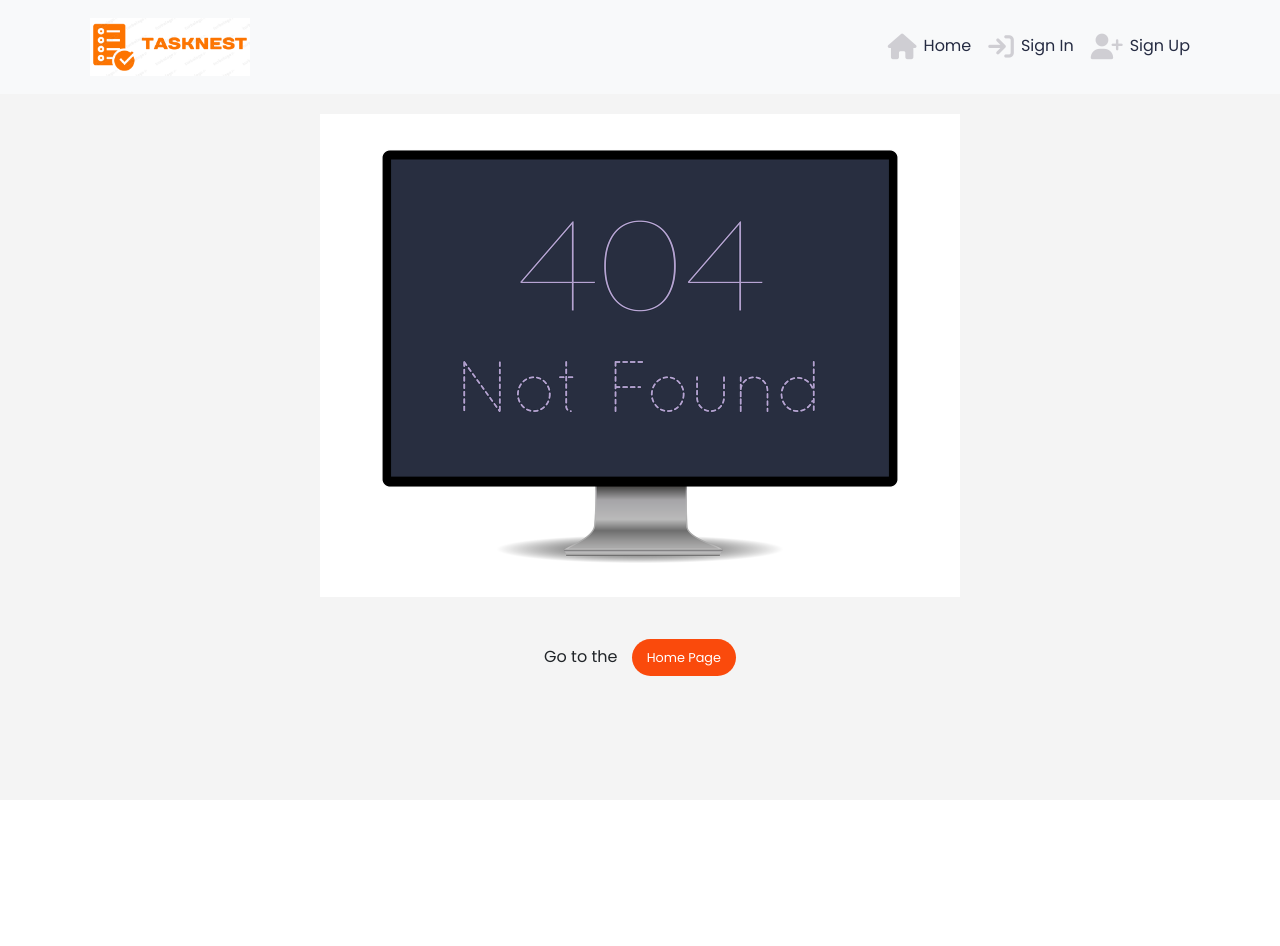
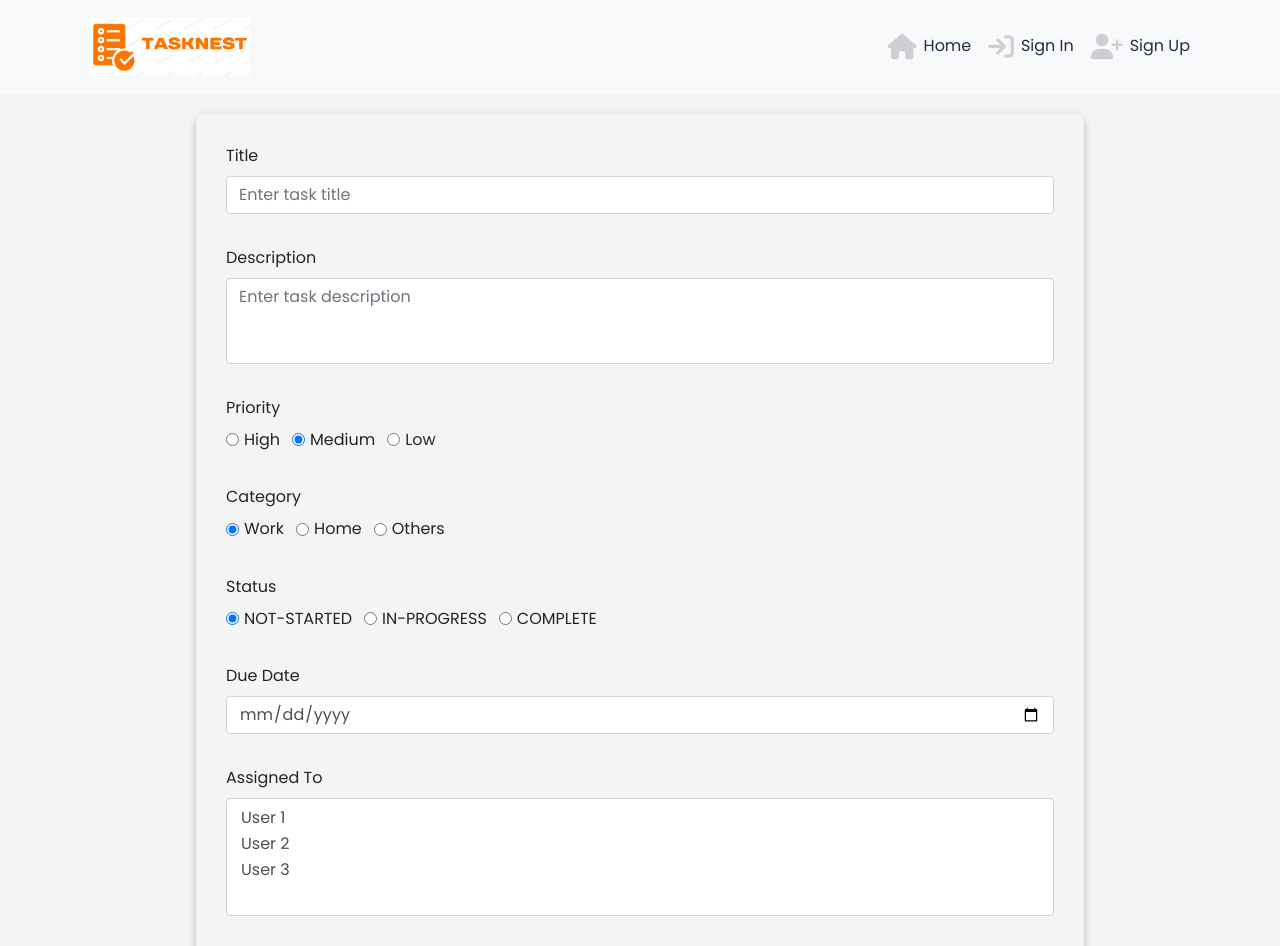
Before and after one commit to Katya-Semeniuk/task-nest, a React (Create React App) app: page /tasks/create in a window 1280 px wide. Shown: the top 946 px of the page. Before the commit the page ends 800 px from the top, so only its background shows below. Built offline with nearby package versions, Linux system fonts and the light colour scheme; no server answers.

Commit message:
added TaskForm component and react icon library to the project

```diff
--- a/package.json
+++ b/package.json
@@ -12,6 +12,7 @@
     "react": "^17.0.2",
     "react-bootstrap": "^1.6.3",
     "react-dom": "^17.0.2",
+    "react-icons": "^5.3.0",
     "react-infinite-scroll-component": "^6.1.0",
     "react-router-dom": "^5.3.0",
     "react-scripts": "^4.0.3",
--- a/src/App.js
+++ b/src/App.js
@@ -4,7 +4,7 @@ import styles from "./App.module.css";
 import NavBar from "./components/NavBar";
 import SignIn from './pages/SignIn';
 import SignUp from './pages/SignUp';
-import TasksList from './components/TasksList';
+import Tasks from "./pages/Tasks";
 import NotFound from './pages/NotFound';
 import "./api/axiosDefault";
 
@@ -34,8 +34,8 @@ function App() {
           />
           <Route
             exact
-            path="/tasks"
-            render={() => <TasksList />}
+            path="/tasks/create"
+            render={() => <Tasks />}
           />
           <Route
             render={() => <NotFound />}
--- a/src/components/SignInForm.jsx
+++ b/src/components/SignInForm.jsx
@@ -11,7 +11,6 @@ import {
   Col,
   Row,
   Container,
-  Alert,
 } from "react-bootstrap";
 
 import axios from "axios";
@@ -96,9 +95,7 @@ const SignInForm = () => {
               Sign in
             </Button>
             {errors.non_field_errors?.map((message, idx) => (
-              <Alert key={idx} variant="warning" className="mt-3">
-                {message}
-              </Alert>
+              <p className={`${styles.Alert} mt-3`} key={idx} >{message}</p>
             ))}
           </Form>
         </Container>
--- /dev/null
+++ b/src/components/TaskForm.jsx
@@ -0,0 +1,251 @@
+import React, { useState } from "react";
+import { Container, Form, Button, Col, Row } from "react-bootstrap";
+import styles from "../styles/TaskForm.module.css";
+import btnStyles from "../styles/Button.module.css";
+import { MdOutlineLibraryAdd } from "react-icons/md";
+
+import axios from "axios";
+
+function TaskForm() {
+  const [createTaskData, setCreateTaskData] = useState({
+    title: "",
+    description: "",
+    due_date: "",
+    priority: "medium",
+    category: "work",
+    status: "not started",
+    assigned_to: [], // Масив для призначення користувачів
+  });
+
+  const {
+    title,
+    description,
+    due_date,
+    priority,
+    category,
+    status,
+    assigned_to,
+  } = createTaskData;
+
+  const handleChange = (event) => {
+    setCreateTaskData({
+      ...createTaskData,
+      [event.target.name]: event.target.value,
+    });
+  };
+
+  const handleSubmit = async (event) => {
+    event.preventDefault();
+    try {
+      await axios.post("/dj-rest-auth/tasks/create/", createTaskData);
+    } catch (err) {
+      console.log(err);
+    }
+  };
+
+  const handleMultiSelect = (e) => {
+    const selectedOptions = Array.from(
+      e.target.selectedOptions,
+      (option) => option.value
+    );
+    setCreateTaskData((prev) => ({
+      ...prev,
+      assigned_to: selectedOptions,
+    }));
+  };
+
+  return (
+    <Container>
+      <div className={styles.Container}>
+        <Form onSubmit={handleSubmit}>
+          <Row className="mb-3">
+            <Col>
+              <Form.Group controlId="title">
+                <Form.Label>Title</Form.Label>
+                <Form.Control
+                  type="text"
+                  name="title"
+                  value={title}
+                  onChange={handleChange}
+                  placeholder="Enter task title"
+                  required
+                />
+              </Form.Group>
+            </Col>
+          </Row>
+
+          <Row className="mb-3">
+            <Col>
+              <Form.Group controlId="description">
+                <Form.Label>Description</Form.Label>
+                <Form.Control
+
+                  as="textarea"
+                  rows={3}
+                  name="description"
+                  value={description}
+                  onChange={handleChange}
+                  placeholder="Enter task description"
+                  style={{ resize: 'none' }}
+                />
+              </Form.Group>
+            </Col>
+          </Row>
+
+          <Row className="mb-3">
+            <Col>
+              <Form.Group controlId="priority">
+                <Form.Label>Priority</Form.Label>
+                <div>
+                  <Form.Check
+                    inline
+                    type="radio"
+                    label="High"
+                    name="priority"
+                    value="high"
+                    checked={priority === "high"}
+                    onChange={handleChange}
+                  />
+                  <Form.Check
+                    inline
+                    type="radio"
+                    label="Medium"
+                    name="priority"
+                    value="medium"
+                    checked={priority === "medium"}
+                    onChange={handleChange}
+                  />
+                  <Form.Check
+                    inline
+                    type="radio"
+                    label="Low"
+                    name="priority"
+                    value="low"
+                    checked={priority === "low"}
+                    onChange={handleChange}
+                  />
+                </div>
+              </Form.Group>
+            </Col>
+          </Row>
+
+          <Row className="mb-3">
+            <Col>
+              <Form.Group controlId="category">
+                <Form.Label>Category</Form.Label>
+                <div>
+                  <Form.Check
+                    inline
+                    type="radio"
+                    label="Work"
+                    name="category"
+                    value="work"
+                    checked={category === "work"}
+                    onChange={handleChange}
+                  />
+                  <Form.Check
+                    inline
+                    type="radio"
+                    label="Home"
+                    name="category"
+                    value="home"
+                    checked={category === "home"}
+                    onChange={handleChange}
+                  />
+                  <Form.Check
+                    inline
+                    type="radio"
+                    label="Others"
+                    name="category"
+                    value="others"
+                    checked={category === "others"}
+                    onChange={handleChange}
+                  />
+                </div>
+              </Form.Group>
+            </Col>
+          </Row>
+          <Row className="mb-3">
+            <Col>
+              <Form.Group controlId="status">
+                <Form.Label>Status</Form.Label>
+                <div>
+                  <Form.Check
+                    inline
+                    type="radio"
+                    label="NOT-STARTED"
+                    name="status"
+                    value="not started"
+                    checked={status === "not started"}
+                    onChange={handleChange}
+                  />
+                  <Form.Check
+                    inline
+                    type="radio"
+                    label="IN-PROGRESS"
+                    name="status"
+                    value="in-rpogress"
+                    checked={status === "in-rpogress"}
+                    onChange={handleChange}
+                  />
+                  <Form.Check
+                    inline
+                    type="radio"
+                    label="COMPLETE"
+                    name="status"
+                    value="completed"
+                    checked={status === "completed"}
+                    onChange={handleChange}
+                  />
+                </div>
+              </Form.Group>
+            </Col>
+          </Row>
+
+          <Row className="mb-3">
+            <Col>
+              <Form.Group controlId="due_date">
+                <Form.Label>Due Date</Form.Label>
+                <Form.Control
+                  type="date"
+                  name="due_date"
+                  value={due_date}
+                  onChange={handleChange}
+                />
+              </Form.Group>
+            </Col>
+          </Row>
+
+          <Row className="mb-3">
+            <Col>
+              <Form.Group controlId="assigned_to">
+                <Form.Label>Assigned To</Form.Label>
+                <Form.Control
+                  as="select"
+                  multiple
+                  name="assigned_to"
+                  onChange={handleMultiSelect}
+                >
+                  {/* Припустимо, список користувачів передається через пропс users */}
+                  <option value="1">User 1</option>
+                  <option value="2">User 2</option>
+                  <option value="3">User 3</option>
+                </Form.Control>
+              </Form.Group>
+            </Col>
+          </Row>
+
+          <Button
+            className={`${btnStyles.Button} ${btnStyles.Middle} ${btnStyles.Blue}`}
+            type="submit"
+          >
+            Create Task
+            <MdOutlineLibraryAdd className="ml-2" />
+          </Button>
+        </Form>
+      </div>
+    </Container>
+  );
+}
+
+export default TaskForm;
--- a/src/components/TasksList.jsx
+++ /dev/null
@@ -1,11 +0,0 @@
-const TasksList =()=> {
-    return (
-        <div>
-            <h1>
-            TasksList
-            </h1>
-        </div>
-    )
-}
-
-export default TasksList;
--- /dev/null
+++ b/src/pages/Tasks.jsx
@@ -0,0 +1,11 @@
+import TaskForm from "../components/TaskForm";
+
+const Tasks =() => {
+    return(
+        <div>
+            <TaskForm/>
+        </div>
+    )
+}
+
+export default Tasks;
--- a/src/styles/Button.module.css
+++ b/src/styles/Button.module.css
@@ -1,7 +1,7 @@
 .Button {
   font-size: 1.0rem;
   border-radius: 25px;
- border: none;
+  border: none;
   padding: 4px 10px;
   min-width: 75px;
   }
@@ -23,10 +23,26 @@
   }
 
   .Wide {
-    padding: 10px 50px;
+    padding: 12px 50px;
     width: 100%;
   }
 
+  .Middle {
+    display: block;
+    padding: 12px 50px;
+    width: 30%;
+    margin: auto;
+    border-radius: 8px;
+  }
+
+ .Blue{
+background-color: #3E85F3;
+
+ }
+ .Blue:hover{
+  background-color: #2B78EF;
+  box-shadow: 4px 2px 16px 0px rgba(136, 165, 191, 0.48);
+ }
   .Orange,
   .OrangeOutline:hover,
   .Bright:hover {
@@ -36,24 +52,18 @@
 
   .OrangeOutline,
   .Orange:hover {
-    /* border: 1px solid #2142b2; */
     background-color: #ffffff;
     color: #2142b2;
   }
 
   .Black,
   .BlackOutline:hover {
-    /* background-color: #242a3d;
-    color: white; */
     background-color: #242a3d;
     color: aliceblue;
   }
 
   .Black:hover,
   .BlackOutline {
-    /* background-color: #dadadf;
-    color: #242a3d;
-    border-color: #242a3d; */
     background-color: aliceblue;
     color: #242a3d;
   }
--- /dev/null
+++ b/src/styles/TaskForm.module.css
@@ -0,0 +1,7 @@
+.Container{
+    padding: 30px;
+    max-width: 80%;
+    margin: 0 auto;
+    border-radius: 8px;
+    box-shadow: rgba(0, 0, 0, 0.24) 0px 3px 8px;
+}
```
Also changed, not shown: 2 other files (tests, documents, lock files or other folders).
